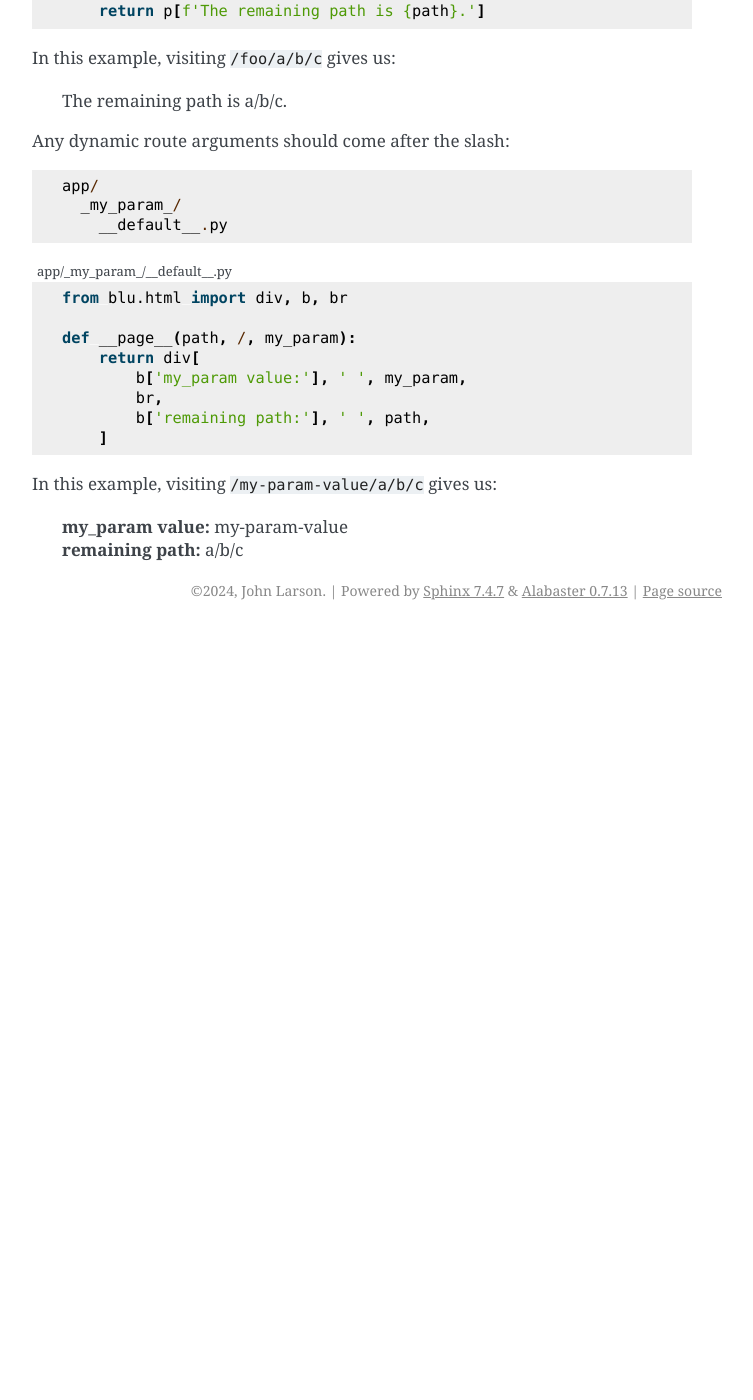
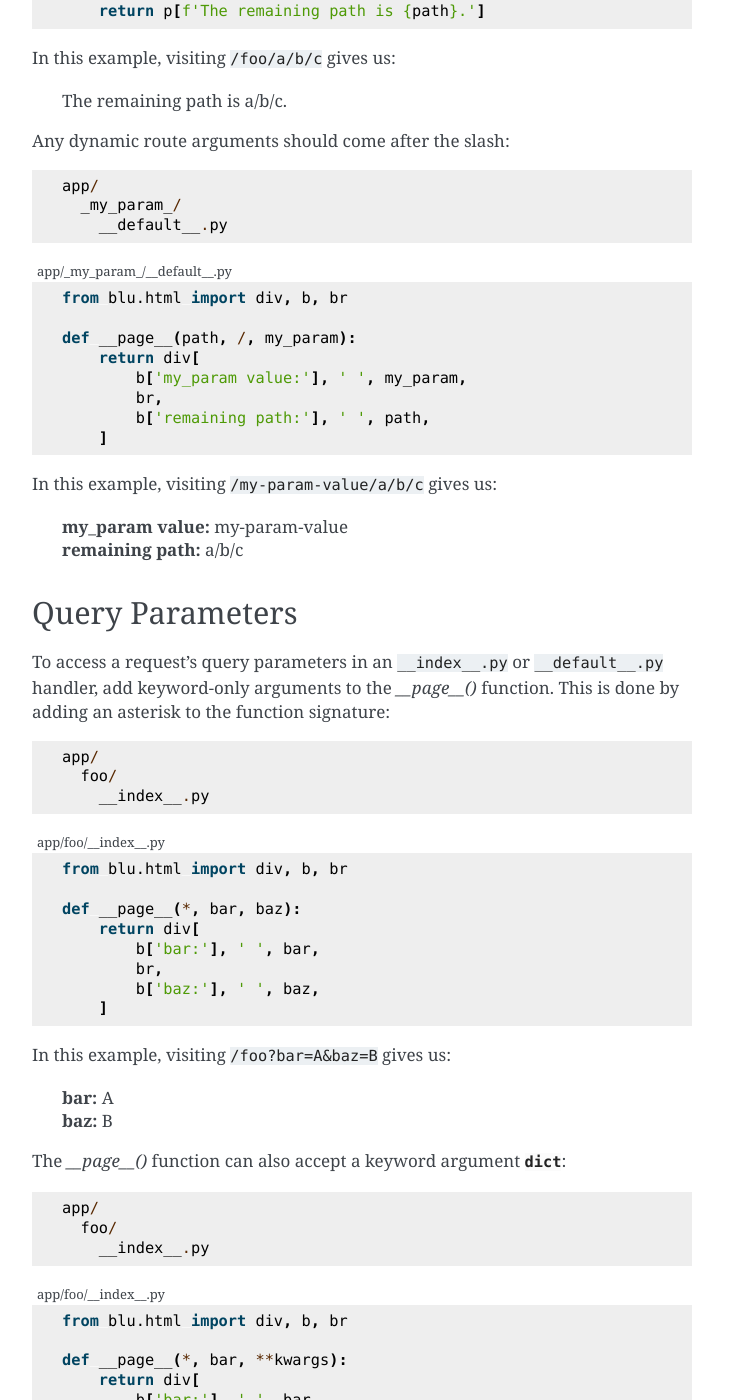
Before and after one commit to johnlarson/blu, a Sphinx documentation site: the page built from docs/user-guide/routing.rst, in a window 1280 px wide and 1400 px high, scrolled down 3149 px. Shown: the whole window, without its empty margins (388-1141 px from the left). Built offline with Sphinx 7.4.7, drawn with Linux system fonts in a browser that asks for light colours; before the commit the page ends 3779 px from its top, so only the background shows below that; some of the changed text lies outside the part shown.

Commit message:
query params

```diff
--- a/docs/user-guide/routing.rst
+++ b/docs/user-guide/routing.rst
@@ -191,3 +191,97 @@ In this example, visiting ``/my-param-value/a/b/c`` gives us:
             <br>
             <b>remaining path:</b> a/b/c
         </div>
+
+
+Query Parameters
+----------------
+
+To access a request's query parameters in an ``__index__.py`` or ``__default__.py`` handler, add keyword-only arguments to the *__page__()* function. This is done by adding an asterisk to the function signature::
+
+    app/
+      foo/
+        __index__.py
+
+.. code-block:: python
+    :caption: app/foo/__index__.py
+
+    from blu.html import div, b, br
+
+    def __page__(*, bar, baz):
+        return div[
+            b['bar:'], ' ', bar,
+            br,
+            b['baz:'], ' ', baz,
+        ]
+
+In this example, visiting ``/foo?bar=A&baz=B`` gives us:
+
+    .. raw:: html
+
+        <div>
+            <b>bar:</b> A
+            <br>
+            <b>baz:</b> B
+        </div>
+
+The *__page__()* function can also accept a keyword argument :py:class:`dict`::
+
+    app/
+      foo/
+        __index__.py
+
+.. code-block:: python
+    :caption: app/foo/__index__.py
+
+    from blu.html import div, b, br
+
+    def __page__(*, bar, **kwargs):
+        return div[
+            b['bar:'], ' ', bar,
+            br,
+            b['baz:'], ' ', kwargs['baz'],
+            br,
+            b['hello:'], ' ', kwargs['hello']
+        ]
+
+In this example, visiting ``/foo?bar=A&baz=B&hello=C`` gives us:
+
+    .. raw:: html
+
+        <div>
+            <b>bar:</b> A
+            <br>
+            <b>baz:</b> B
+            <br>
+            <b>hello:</b> C
+        </div>
+
+If there are dynamic route arguments, those should come before the asterisk::
+
+    app/
+      _foo_/
+        __index__.py
+
+.. code-block:: python
+    :caption: app/_foo_/__index__.py
+
+        def __page__(foo, *, bar, baz):
+        return div[
+            b['foo:'], ' ', foo,
+            br,
+            b['bar:'], ' ', bar,
+            br,
+            b['baz:'], ' ', baz,
+        ]
+
+In this example, visiting ``/A?bar=B&baz=C`` gives us:
+
+    .. raw:: html
+
+        <div>
+            <b>foo:</b> A
+            <br>
+            <b>bar:</b> B
+            <br>
+            <b>baz:</b> C
+        </div>
```
